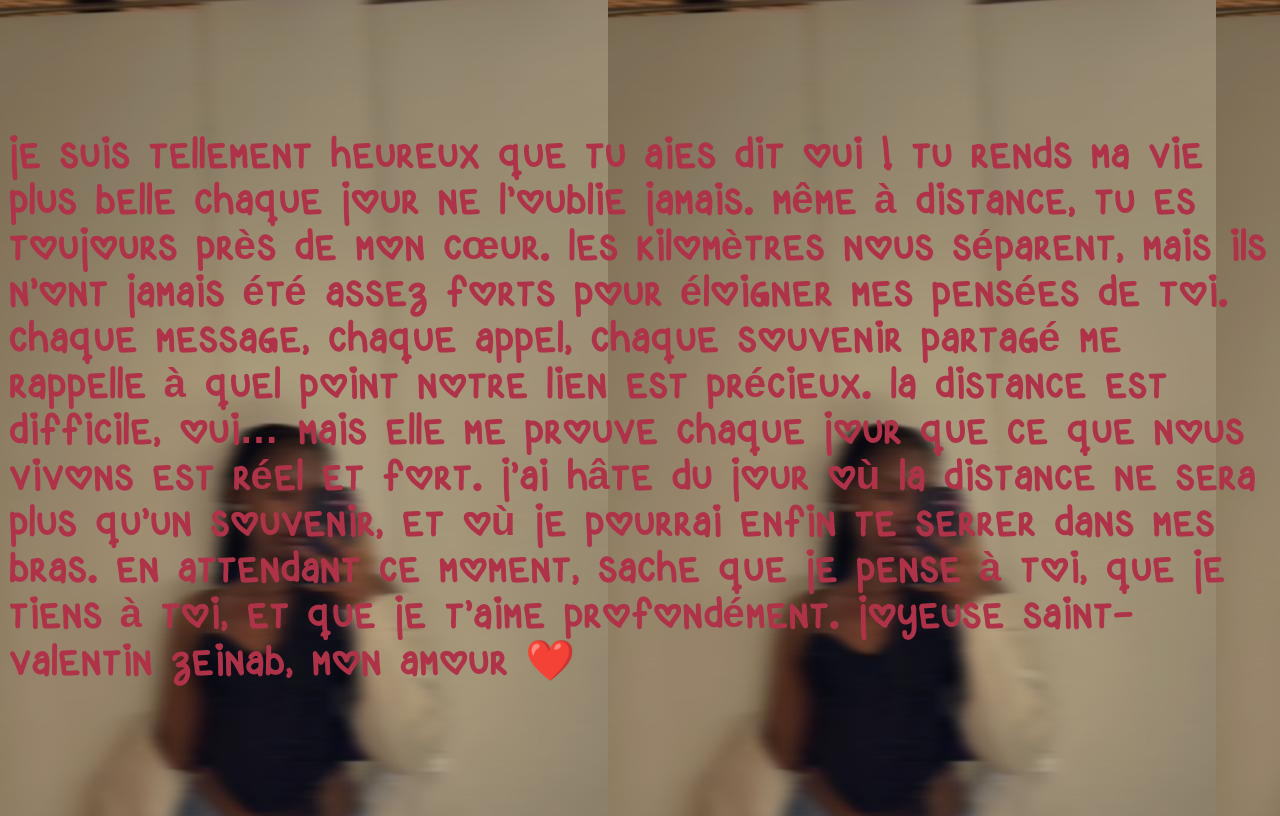
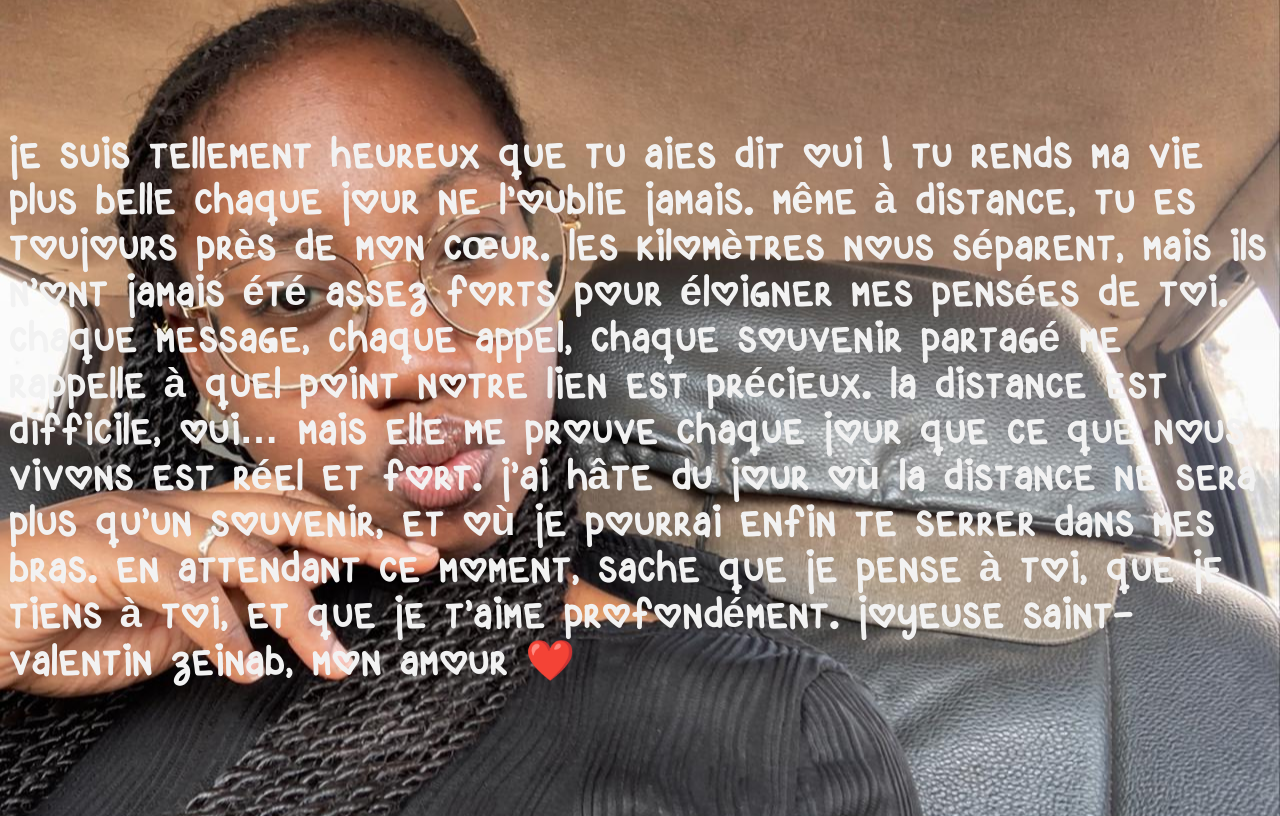
Before and after one commit to moussamoubarak23-lgtm/mon_site, a plain HTML site: page page-oui.html in a window 1280 px wide. Drawn offline with Linux system fonts and the light colour scheme.

Commit message:
Add files via upload
nouveau changement

```diff
--- a/page-oui.html
+++ b/page-oui.html
@@ -3,7 +3,9 @@
 <head>
     <style>
     body{
-        background-image:url("zeinab1.jpeg");
+        background-image:url("zeinab4.jpeg");
+        background-size: cover;
+        background-position: center;
     }
     </style>
     <meta charset="UTF-8">
--- a/stule.css
+++ b/stule.css
@@ -41,12 +41,12 @@ button{
 h1{
  text-transform: uppercase;
  font-size: 40px;
-    color: rgb(175, 146, 51);
+    color: rgb(252, 251, 249);
 }
 h2{
  text-transform: lowercase;
  font-size: 40px;
-    color: rgb(175, 51, 72);
+    color: #f2f2f2;
 }
 .back-video{
     position: absolute;
```
Also changed, not shown: zeinab4.jpeg (added).
